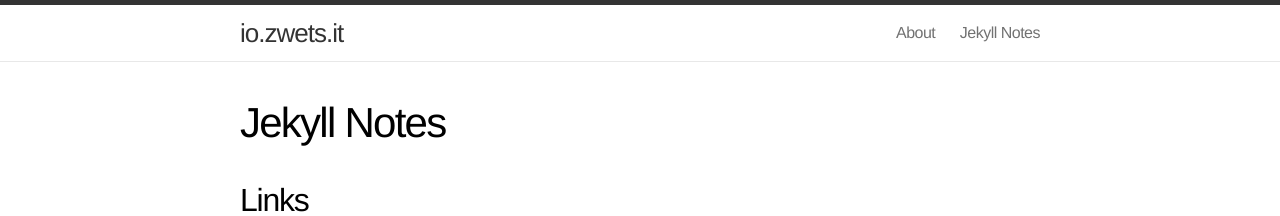
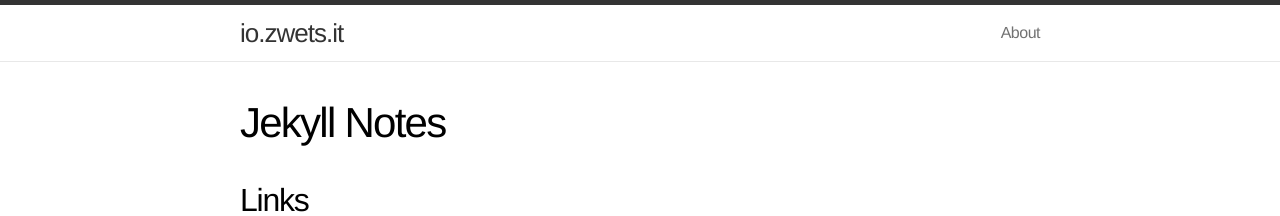
Before and after one commit to zwets/zwets.github.io, a Jekyll site: the page built from jekyll-notes.md, in a window 1280 px wide. Shown: the top 216 px of the page. Built offline with Jekyll 4.4.1, drawn with Linux system fonts in a browser that asks for light colours.

Commit message:
Add 'page.frontpage' matter to prevent all pages from showing up in the heading.

```diff
--- a/_includes/header.html
+++ b/_includes/header.html
@@ -18,7 +18,9 @@
       </a>
       <div class="trigger">
         {% for page in site.pages %}
-          {% if page.title %}<a class="page-link" href="{{ page.url | prepend: site.baseurl }}">{{ page.title }}</a>{% endif %}
+          {% if page.frontpage %}
+            {% if page.title %}<a class="page-link" href="{{ page.url | prepend: site.baseurl }}">{{ page.title }}</a>{% endif %}
+          {% endif %}
         {% endfor %}
       </div>
     </nav>
```
